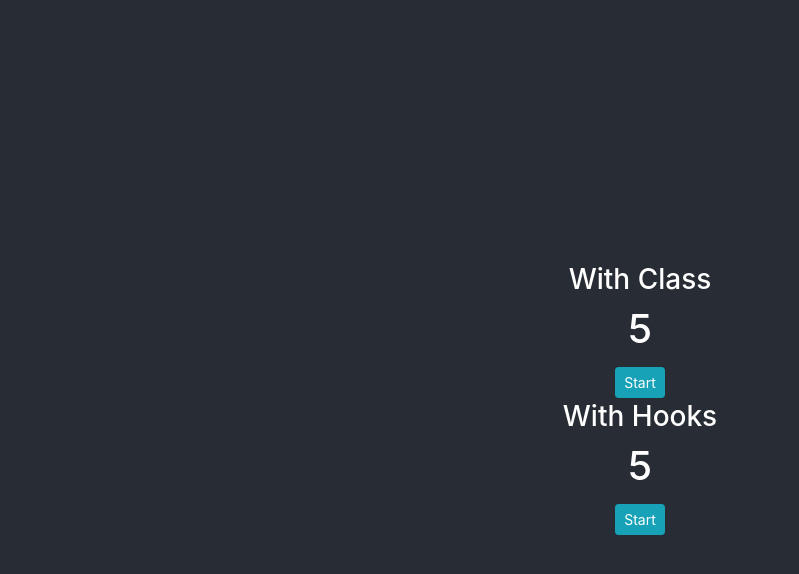
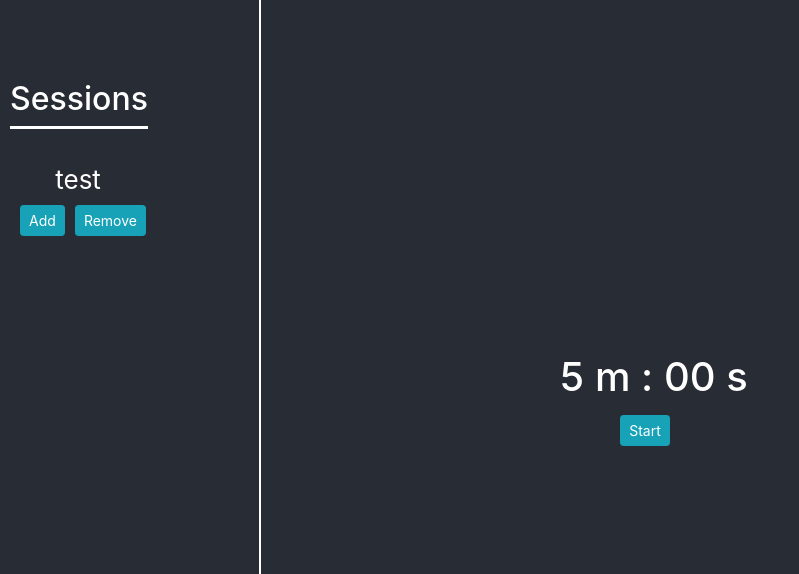
Before and after one commit to atlasbc/react-pomodoro, a React (Create React App) app: page / in a window 1280 px wide. Shown: the top 574 px of the page, without its empty margins (0-799 px from the left). Built offline with nearby package versions, Linux system fonts and the light colour scheme.

Commit message:
implement minute timer with localstorage starter minute state. implement localStorage starter component.

```diff
--- a/package.json
+++ b/package.json
@@ -6,6 +6,7 @@
     "@testing-library/jest-dom": "^5.11.6",
     "@testing-library/react": "^11.2.2",
     "@testing-library/user-event": "^12.2.2",
+    "howler": "^2.2.1",
     "react": "^17.0.1",
     "react-dom": "^17.0.1",
     "react-scripts": "4.0.1",
--- a/src/App.css
+++ b/src/App.css
@@ -12,3 +12,52 @@
   font-size: calc(10px + 2vmin);
   color: white;
 }
+
+.btn {
+  margin-left: 10px;
+  text-align: center;
+}
+.minutes {
+  cursor: pointer;
+}
+
+input {
+  border: 0px solid blue;
+  display: inline-block;
+  box-sizing: inherit;
+  margin: 0;
+  padding: 0;
+  width: 1.3em;
+  line-height: inherit;
+  vertical-align: inherit;
+  text-align: right;
+  color: inherit;
+  font: inherit;
+  background: none;
+}
+
+input[disabled] {
+  border: 0;
+}
+
+.session-border{
+  border-right: 2px solid white;
+  width: 20%;
+  height: 100%;
+  position: fixed;
+  left: 5px;
+  word-wrap: break-word;
+
+}
+.session-header {
+  position: absolute;
+  top:10%;
+  left: 2%;
+  border-bottom: 3px solid white;
+
+}
+.sessions{
+  position: absolute;
+  top:20%;
+  left: 2%;
+}
--- a/src/App.js
+++ b/src/App.js
@@ -1,14 +1,16 @@
 import './App.css';
 import React, { useState, useEffect } from 'react';
+import soundfile from "./Alarm-ringtone.mp3";
+import {Howl, Howler} from 'howler';
 
 function App() {
   return (
     <div className="App">
       <header className="App-header">
-      <h3>With Class</h3>
-      <TimerClass/>
-      <h3>With Hooks</h3>
+      {/* <h3>With Class</h3>
+      <TimerClass/> */}
       <Timer/>
+      <Sessions/>
       </header>
     </div>
   );
@@ -18,47 +20,187 @@ function HelloWorld(){
   return <h1>Hello world!</h1>
 }
 
+function Sessions(){
+  const [sessions, setSessions] = useState(localStorage.getItem("sessions"));
+  let session_prototype = {"date": [
+     {"session_time": "30",
+     "start_time": "15:37",
+     "finish_time:":"16:07",
+     "project_name": "none"
+    },
+    "..."]}
+
+  let arr = {"minutes": 5, "time": "16:07"};
+  function addSession(){
+    console.log("Session is added");
+    localStorage.setItem("sessions", JSON.stringify(arr));
+    setSessions(localStorage.getItem("sessions"));
+  }
+  function removeSession(){
+    console.log("Session is removed");
+    localStorage.removeItem("sessions");
+    setSessions(localStorage.getItem("sessions"));
+  }
+
+  return(
+    <div className="session-border">
+      <div className="session-header">
+        <h2>Sessions</h2>
+      </div>
+      <div className="sessions">
+      test
+      <br/>
+      {sessions}
+      <div>
+      <button className="btn btn-info btn-sm" onClick={addSession}>Add</button>
+      <button className="btn btn-info btn-sm" onClick={removeSession}>Remove</button>
+      </div>
+      </div>
+    </div>
+  )
+}
+
 function Timer(){
-  const [timer, setTimer] = useState(5);
+  const starter_session = localStorage.getItem("starterminutes");
+  const [seconds, setSeconds] = useState(0);
+  let starter = 5;
+  if (starter_session){
+    starter = parseInt(starter_session);
+  }
+  const [starterminutes, setStarterMinutes] = useState(starter);
+  const [minutes, setMinutes] = useState(starterminutes);
+  const [intervalID, setintervalID] = useState(null);
+
+  const [zero, setZero] = useState(null);
   const [isOn, setOnOff] = useState(false);
-  const [intervalID, setintervalID] = useState(null);
   const [isCompleted, completedOnOff] = useState(false);
 
+  const [startTime, setStartTime] = useState(null);
+  const [endTime, setEndTime] = useState(null);
+
+  let endString = null;
+  let startString = null;
+
+  // var alarm = new Howl({
+  //   src: [{soundfile}]
+  // });
+
+  // console.log(alarm);
+  // alarm.load();
+
+
+  // function playAlarm(){
+  //   alarm.play();
+  //   console.log("alarm is played");
+  //   setTimeout(() => {
+  //     alarm.pause();
+  //     alarm.load();
+  //   }, 1000)
+  // }
+
   function handleTimer(){
+    // start timer
     if (isOn === false){
       setintervalID(setInterval(() => {
-        setTimer(c => c - 1);
+        setSeconds(c => c - 1);
         console.log("interval is triggered");
       }, 1000));
       setOnOff(true);
       completedOnOff(false);
+      setStartTime(new Date());
     }
+    // reset timer
     else{
       clearInterval(intervalID);
       console.log("Timer has stopped");
       console.log("Interval is cleaned");
       setOnOff(false);
-      setTimer(5);
+      setSeconds(0);
+      setMinutes(starterminutes);
     }
   }
 
-  console.log(timer);
+  console.log(seconds);
 
-  if (timer <= 0 && isOn === true){
+  if (minutes >= 1 && seconds < 0 && isOn === true){
+    console.log("below 1 minute");
+    setSeconds(59);
+    setMinutes(m => (m-1));
+  }
+  else if (minutes <= 0 && seconds <= 0 && isOn === true){
     clearInterval(intervalID);
     console.log("interval is cleaned");
-    setTimer(5);
+    console.log("Session is completed");
+    setSeconds(0);
+    setMinutes(starterminutes);
     setOnOff(false);
     completedOnOff(true);
+    setEndTime(new Date());
   }
+
+  if (minutes >=1 && seconds < 10){
+    if (zero === null){
+      setZero(0);
+    }
+  }
+  else{
+    if (zero != null){
+      setZero(null);
+    }
+  }
+
+  function handleSessionTime(event) {
+    let input_value = parseInt(event.target.value);
+    if (input_value>=1 && input_value <=60 ){
+      console.log("minutes is changed");
+      setMinutes(input_value);
+      setStarterMinutes(input_value);
+      localStorage.setItem("starterminutes", String(input_value));
+      // This prevents floating numbers appearing as starter minute
+      event.target.value = input_value;
+    }
+    else {
+      alert(`You must put a number between 1 and 60 to make this work!`);
+      event.target.value = starterminutes;
+    }
+  }
+
+  // Format ending and starting time HH/MM by getting Date object
+  function getHHMM(date){
+    let hh = null;
+    let mm = null;
+    hh = date.getHours();
+    mm = date.getMinutes();
+
+    if (mm < 10){
+      mm = "0" + mm;
+    }
+    if (hh < 10){
+      hh = "0" + hh;
+    }
+    let end_str = hh + ":" + mm;
+    return end_str;
+  }
+
+  if (isCompleted){
+    startString = getHHMM(startTime);
+    endString = getHHMM(endTime);
+  }
+
 
   return (
     <div>
-          <h1>{timer}</h1>
+          {minutes ?
+          <h1>{isOn ? minutes :<input min="1" max="60" onBlur={handleSessionTime} defaultValue={starterminutes} />} m : {zero}{seconds} s</h1>:
+          <h1>{seconds} s </h1>}
+
             <button onClick={handleTimer} className="btn btn-info btn-sm">
             {isOn ? "Reset" : "Start"}
             </button>
-            {isCompleted ? <h2>You Completed a Session!</h2>: ""}
+            {isCompleted ? <h2>You Completed a Session at {endString}!</h2>: ""}
+            {/* <button onClick={playAlarm} className="btn btn-info btn-sm">
+            Alarm
+            </button> */}
 
     </div>
 
```
Also changed, not shown: 2 other files (tests, documents, lock files or other folders).
